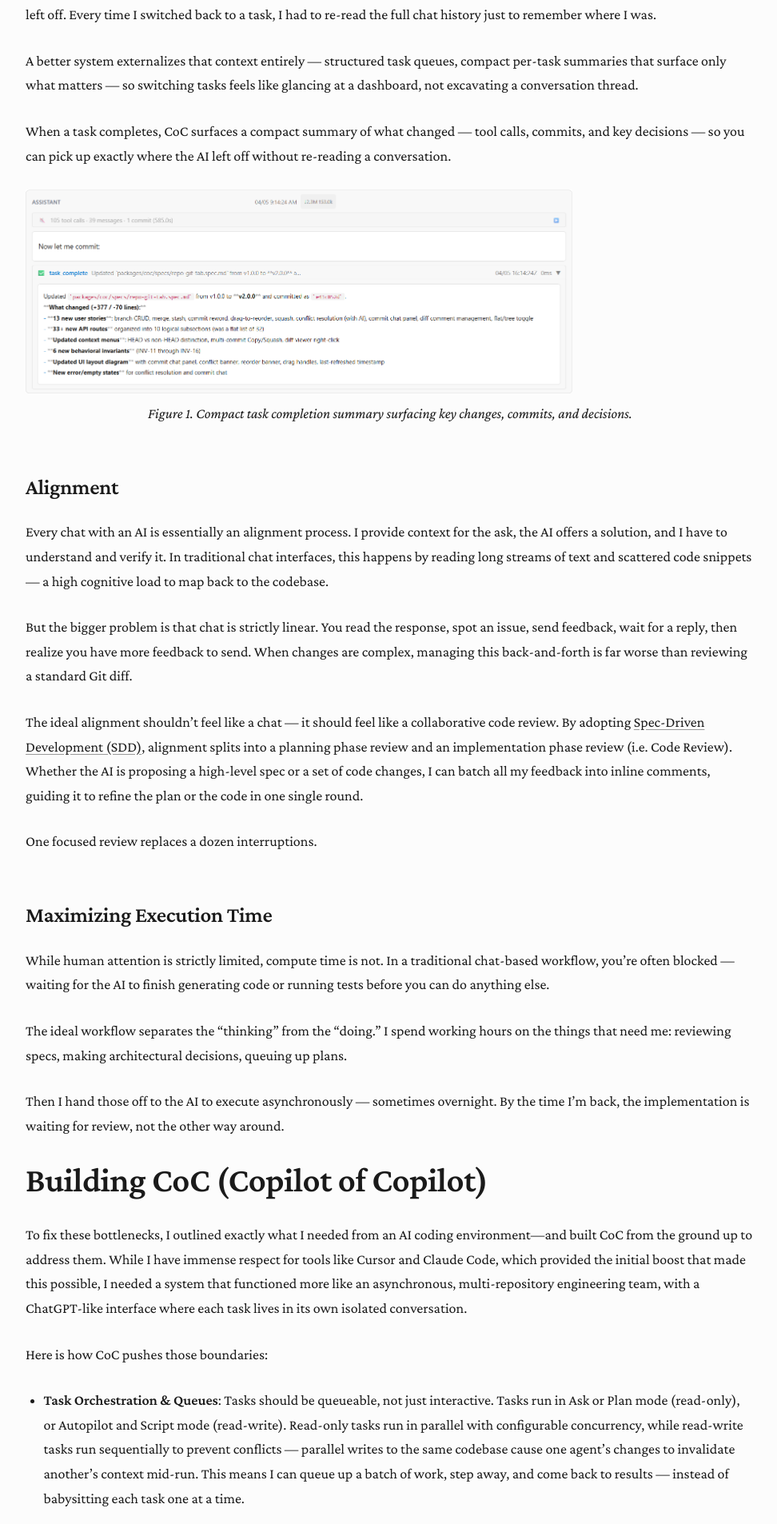
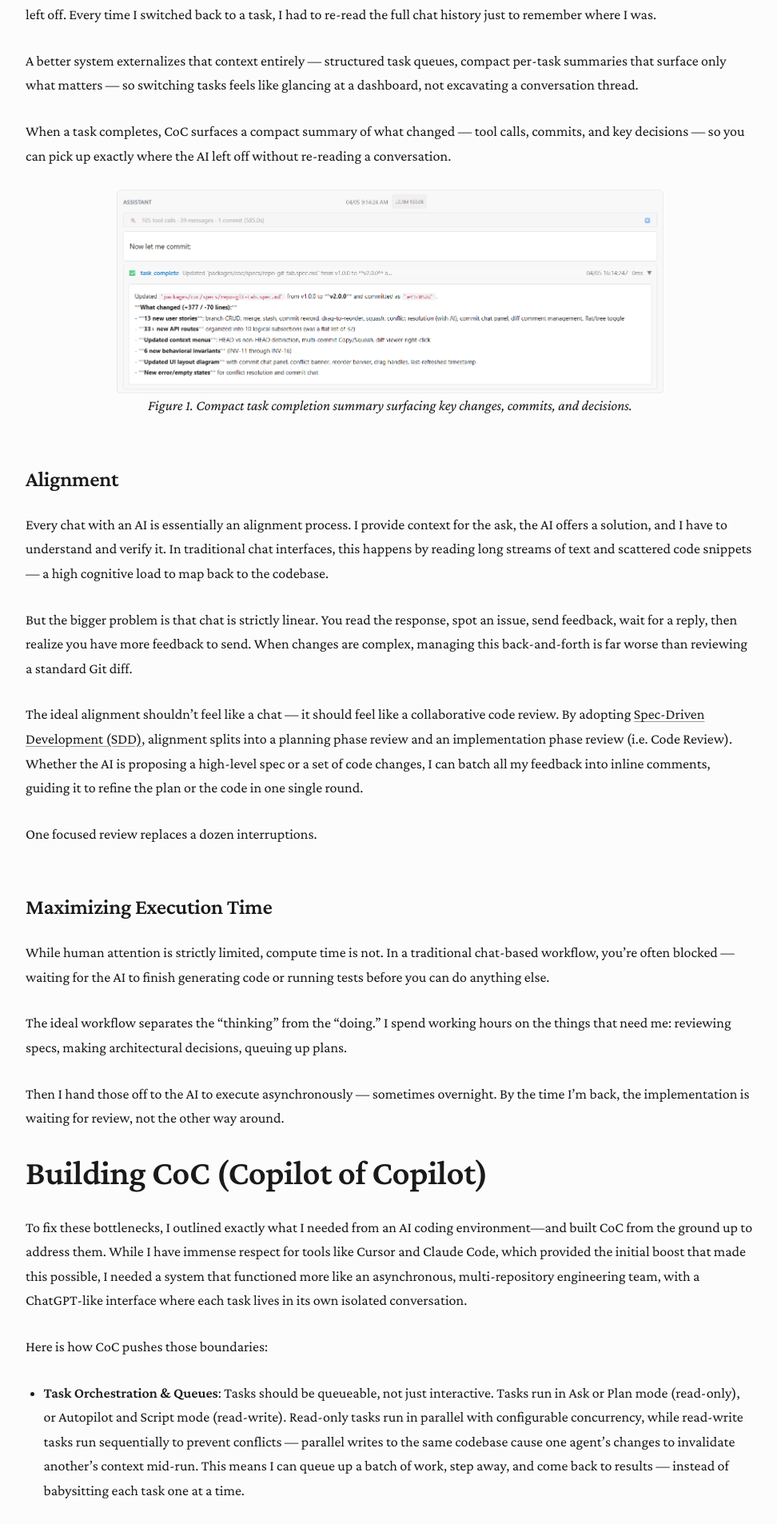
Before and after one commit to plusplusoneplusplus/website, a Jekyll site: the page built from from-cursor-to-claude-code-to-coc.md, in a window 1280 px wide. Shown: the part 2006-3912 px from the top of the page at 80% size, without its empty margins (152-1124 px from the left). Built offline with Jekyll 4.4.1, drawn with Linux system fonts in a browser that asks for light colours.

Commit message:
Center images in CoC introduction blog
Co-Authored-By: Claude Sonnet 4.6 <noreply@anthropic.com>

```diff
--- a/from-cursor-to-claude-code-to-coc.md
+++ b/from-cursor-to-claude-code-to-coc.md
@@ -45,7 +45,7 @@ A better system externalizes that context entirely — structured task queues, c
 
 When a task completes, CoC surfaces a compact summary of what changed — tool calls, commits, and key decisions — so you can pick up exactly where the AI left off without re-reading a conversation.
 
-![Task completion summary showing structured output with key changes](/assets/coc/coc-003.png){: style="max-width:75%"}
+![Task completion summary showing structured output with key changes](/assets/coc/coc-003.png){: style="max-width:75%;display:block;margin:0 auto"}
 *Figure 1. Compact task completion summary surfacing key changes, commits, and decisions.*{: style="display:block;text-align:center"}
 
 ## Alignment
@@ -74,20 +74,20 @@ Here is how CoC pushes those boundaries:
 
 * **Task Orchestration & Queues**: Tasks should be queueable, not just interactive. Tasks run in Ask or Plan mode (read-only), or Autopilot and Script mode (read-write). Read-only tasks run in parallel with configurable concurrency, while read-write tasks run sequentially to prevent conflicts — parallel writes to the same codebase cause one agent's changes to invalidate another's context mid-run. This means I can queue up a batch of work, step away, and come back to results — instead of babysitting each task one at a time.
 
-![The task dashboard showing running and queued tasks, each with its own isolated conversation](/assets/coc/coc-001.png){: style="max-width:75%"}
+![The task dashboard showing running and queued tasks, each with its own isolated conversation](/assets/coc/coc-001.png){: style="max-width:75%;display:block;margin:0 auto"}
 *Figure 2. Task dashboard with running and queued tasks, each in its own isolated conversation.*{: style="display:block;text-align:center"}
 
 * **Scheduling**: Beyond queuing, jobs can be set to trigger on a recurring schedule — nightly, weekly, or at any specific time — without any manual initiation. This enables a class of tasks that don't fit the interactive model at all: automated code health checks, periodic syncs, or any recurring workflow you'd otherwise forget to run.
 
-![The schedules view with recurring jobs configured across multiple repositories](/assets/coc/coc-004.png){: style="max-width:75%"}
+![The schedules view with recurring jobs configured across multiple repositories](/assets/coc/coc-004.png){: style="max-width:75%;display:block;margin:0 auto"}
 *Figure 3. Schedules view with recurring jobs configured to run automatically.*{: style="display:block;text-align:center"}
 
 * **Asynchronous Alignment**: The best review experience already exists in our standard code review process — someone submits a proposal, and the reviewer comments directly on the code. CoC brings that model to AI: instead of reading chat logs, the AI submits proposals as Git diffs or Markdown specs, and I review them with inline comments, turning the AI into a true asynchronous collaborator.
 
-![Spec review with root cause analysis and proposed fix, with inline comments on the right](/assets/coc/coc-002.png){: style="max-width:75%"}
+![Spec review with root cause analysis and proposed fix, with inline comments on the right](/assets/coc/coc-002.png){: style="max-width:75%;display:block;margin:0 auto"}
 *Figure 4. Spec review with root cause analysis and proposed fix, reviewed via inline comments.*{: style="display:block;text-align:center"}
 
-![Diff review showing code changes with inline comment thread](/assets/coc/coc-005.png){: style="max-width:75%"}
+![Diff review showing code changes with inline comment thread](/assets/coc/coc-005.png){: style="max-width:75%;display:block;margin:0 auto"}
 *Figure 5. Diff review with inline comment thread for asynchronous code feedback.*{: style="display:block;text-align:center"}
 
 * **Multi-Repository Support**: CoC supports multiple repositories and multiple clones of a single remote — without Git worktrees as a built-in primitive, a concept I've never liked due to the management and memory overhead it introduces. Instead, everything stays on the main branch and fixes are committed as fixups, keeping the workflow simple and predictable.
@@ -102,7 +102,7 @@ CoC is built around skills from the ground up — integrating, managing, and sha
 
 Together, the platform and skills cover everything you need: the platform handles orchestration, context, and execution; skills define what the AI knows how to do. As your skill library grows across projects, so does the AI's capability — without any extra overhead.
 
-![Agent Skills settings view showing global and repo-specific skills](/assets/coc/coc-006.png){: style="max-width:75%"}
+![Agent Skills settings view showing global and repo-specific skills](/assets/coc/coc-006.png){: style="max-width:75%;display:block;margin:0 auto"}
 *Figure 6. Agent Skills management view, showing global and repo-scoped skills available across projects.*{: style="display:block;text-align:center"}
 
 
```
